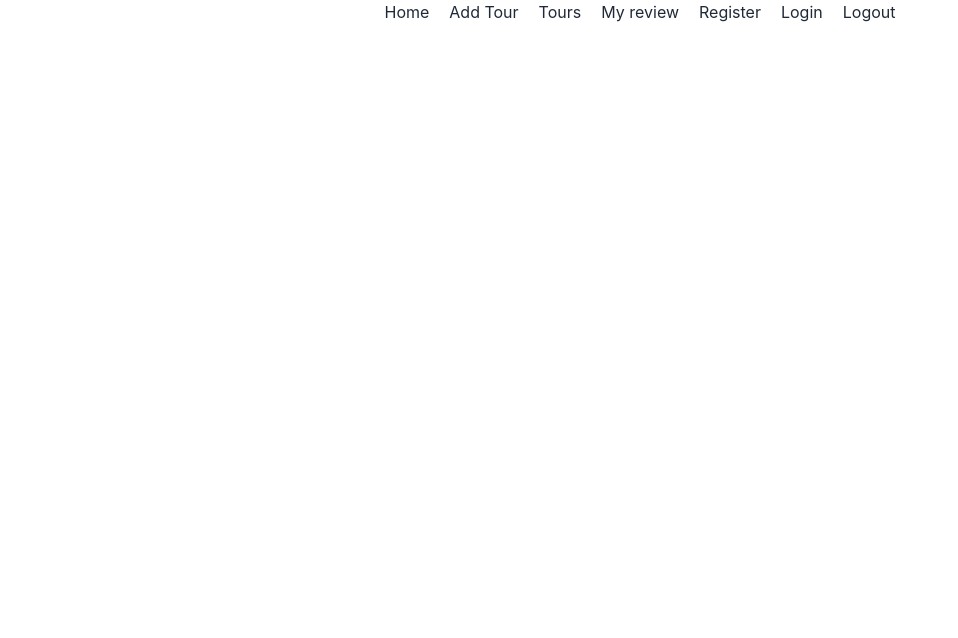
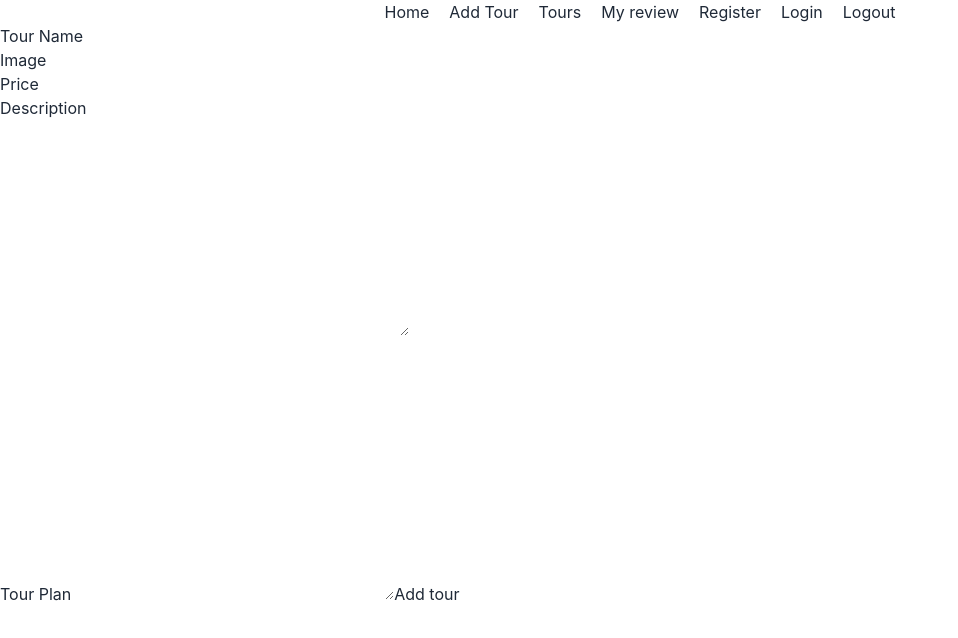
Before and after one commit to sou2000s/service-website-client, a React (Create React App) app: page /addtour in a window 1280 px wide. Shown: the top 638 px of the page, without its empty margins (0-958 px from the left). Built offline with nearby package versions, Linux system fonts and the light colour scheme; no server answers.

Commit message:
comment delete by user done

```diff
--- a/package.json
+++ b/package.json
@@ -12,6 +12,7 @@
     "react-dom": "^18.2.0",
     "react-router-dom": "^6.4.3",
     "react-scripts": "5.0.1",
+    "react-slider-swiper": "^2.0.6",
     "web-vitals": "^2.1.4"
   },
   "scripts": {
--- a/src/components/AddTour/AddTour.js
+++ b/src/components/AddTour/AddTour.js
@@ -1,9 +1,58 @@
 import React from 'react';
 
 const AddTour = () => {
+
+ const handleAddTour = e =>{
+    e.preventDefault()
+    const form = e.target;
+    const tourName = form.tourName.value;
+    const image = form.image.value;
+    const price = form.price.value
+    const description = form.description.value
+    const tourPlan = form.tourPlan.value;
+
+    const addededTour = {
+        name: tourName,
+        image: image,
+        price: price,
+        description: description,
+        TourPlan: [tourPlan]
+
+    }
+
+
+    fetch('http://localhost:5000/addtour' , {
+        method: 'POST',
+        headers:{
+            'content-type' : 'application/json'
+        },
+        body: JSON.stringify(addededTour)
+    })
+    .then(res => res.json())
+    .then(data => console.log(data))
+ }
+
     return (
         <div>
-
+             <form onSubmit={handleAddTour}>
+             <label htmlFor="">Tour Name</label>
+                <input type="text" name="tourName" id="" />
+                     <br />
+                     <label htmlFor="">Image</label>
+                 <input type="text"  name='image'/>
+                     <br />
+                     <label htmlFor="">Price</label>
+                 <input type="text"  name='price'/>
+                 <br />
+                <div className='flex'>
+                <label htmlFor="">Description</label>
+                 <textarea name="description" id="" cols="30" rows="10"></textarea>
+                </div>
+                 <br />
+                 <label htmlFor="">Tour Plan</label>
+                 <textarea name="tourPlan" id="" cols="30" rows="10"></textarea>
+                 <button type='submit'>Add tour</button>
+             </form>
         </div>
     );
 };
--- a/src/components/Card/Card.js
+++ b/src/components/Card/Card.js
@@ -10,7 +10,8 @@ const Card = ({tour}) => {
   </figure>
   <div className="card-body items-center text-center">
     <h2 className="card-title">{tour.name}</h2>
-    <p>{tour.description.slice(0 , 150)}</p>
+    <p>{tour.description?.slice(0 , 150)}</p>
+    <p>{tour.price}</p>
     <div className="card-actions">
       <Link className="btn btn-outline" to={`/tours/${tour._id}`}>Details</Link>
     </div>
--- a/src/components/Home/Home.js
+++ b/src/components/Home/Home.js
@@ -16,30 +16,32 @@ const Home = () => {
             className="max-w-sm rounded-lg shadow-2xl"
           />
           <div>
-            <h1 className="text-5xl font-bold">Box Office News!</h1>
-            <p className="py-6">
-              Provident cupiditate voluptatem et in. Quaerat fugiat ut assumenda
-              excepturi exercitationem quasi. In deleniti eaque aut repudiandae
-              et a id nisi.
+            <p className="py-6 text-5xl">
+              Hello From Souparna! I Travel The World To Find Me. Lets Join Me And Find Your Self With  Me.
             </p>
-            <button className="btn btn-primary">Get Started</button>
+            <Link to='/tours' className="btn btn-primary">Book Your Tour With Me</Link>
           </div>
         </div>
       </div>
 
-           <h1 className="text-center text-6xl">Our Tours</h1>
+           <h1 className="text-center text-6xl mt-24">My Favourite Tours</h1>
 
 
             <div className="grid grid-cols-3 md:ml-36">
                 {
-                    data.data.map(tour => <Card key={tour._id} tour={tour}></Card>)
+                    data.result.map(tour => <Card key={tour._id} tour={tour}></Card>)
                 }
             </div>
 
-              <div className="text-center pt-3">
+              <div className="text-center mt-12 ">
               <Link to="/tours " className="btn btn-accent ">Show All</Link>
               </div>
 
+
+
+          <div>
+
+          </div>
 
 
     </div>
--- a/src/components/MyReview/MyReview.js
+++ b/src/components/MyReview/MyReview.js
@@ -1,13 +1,52 @@
-import React, { useContext } from 'react';
-import { AuthContext } from '../../contexts/AuthProvider';
+import React, { useContext, useEffect, useState } from "react";
+
+import { AuthContext } from "../../contexts/AuthProvider";
 
 const MyReview = () => {
+  const { user } = useContext(AuthContext);
+  const [userReview, setUserReview] = useState([]);
+  useEffect(() => {
+    fetch(`http://localhost:5000/userReview?email=${user?.email}`)
+      .then((res) => res.json())
+      .then((data) => setUserReview(data.data));
+  }, [user?.email]);
+console.log(userReview);
 
-    return (
-        <div>
+ const handleDelete = id =>{
+    fetch(`http://localhost:5000/reviews/${id}`,{
+        method:"DELETE"
+    })
+    .then(res => res.json())
+    .then(data => {
 
+       if(data.deletedCount){
+        const remaining = userReview.filter(review => review._id !== id)
+        setUserReview(remaining)
+       }
+    })
+
+ }
+
+  return (
+    <div className="grid grid-cols-3 ml-36">
+      {userReview.length === 0 ? (
+        <p>You dont post any review</p>
+      ) : (
+        userReview.map((review) => (
+          <div className="card w-96 bg-neutral text-neutral-content">
+            <div className="card-body items-center text-center">
+              <h2 className="card-title">{review.tourName}</h2>
+              <p>{review.text}</p>
+              <div className="card-actions justify-end">
+                <button className="btn btn-primary" onClick={()=>handleDelete(review._id)}>Delete</button>
+                <button className="btn btn-ghost">Edit</button>
+              </div>
+            </div>
           </div>
-    );
+        ))
+      )}
+    </div>
+  );
 };
 
 export default MyReview;
--- a/src/components/ReviewCard/ReviewCard.js
+++ b/src/components/ReviewCard/ReviewCard.js
@@ -5,6 +5,12 @@ const ReviewCard = ({review}) => {
         <div>
               <p>{review.text}</p>
               <p>{review.customerName}</p>
+              <div className="avatar">
+  <div className="w-14 rounded-full ring ring-primary ring-offset-base-100 ring-offset-2">
+    <img src={review.customerImage
+} alt='' />
+  </div>
+</div>
         </div>
     );
 };
--- a/src/components/TourDetails/TourDetails.js
+++ b/src/components/TourDetails/TourDetails.js
@@ -3,6 +3,7 @@ import { useLoaderData } from 'react-router-dom';
 import { AuthContext } from '../../contexts/AuthProvider';
 import ReviewCard from '../ReviewCard/ReviewCard';
 
+import Swiper from 'react-slider-swiper'
 const TourDetails = () => {
     const data = useLoaderData()
 
@@ -25,7 +26,8 @@ const TourDetails = () => {
             text: form.reviewText.value,
             tourName: form.tourName.value,
             tourId : _id,
-            customerName: user?.displayName
+            customerName: user?.displayName,
+            customerImage: user?.photoURL,
         }
 
 
@@ -55,9 +57,7 @@ const TourDetails = () => {
                  <h1 className='text-xl'>  {price}</h1>
                  <p>Description : {description}</p>
                  <h1>Tour plan : {
-                    TourPlan.map(plan => <ul>
-                        <li>{plan}</li>
-                    </ul>)
+                    TourPlan?.map(plan => <span>{plan}</span>)
                  }</h1>
             </div>
 
```
Also changed, not shown: 1 other file (tests, documents, lock files or other folders).
